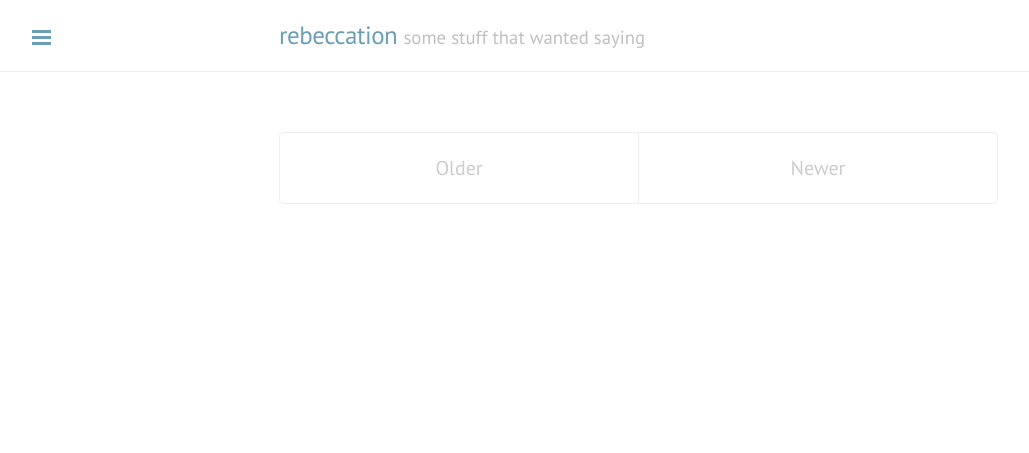
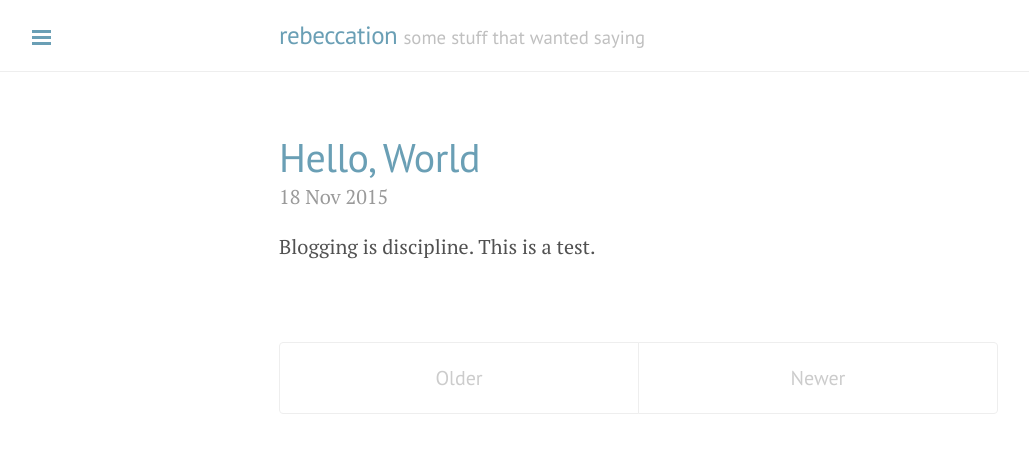
Before and after one commit to rebeccation/rebeccation.github.io, a Jekyll site: the page built from index.html, in a window 1280 px wide. Shown: the top 453 px of the page, without its empty margins (1-1030 px from the left). Built offline with Jekyll 4.4.1, drawn with Linux system fonts in a browser that asks for light colours; the list of posts is cut into pages by our own code.

Commit message:
Post update: Hello, World

```diff
--- a/_posts/2015-11-18-hello-world.markdown
+++ b/_posts/2015-11-18-hello-world.markdown
@@ -1,6 +1,6 @@
 ---
-published: false
+published: true
 layout: post
 title: Hello, World
 ---
-Blogging is discipline.
+Blogging is discipline. This is a test.
```
